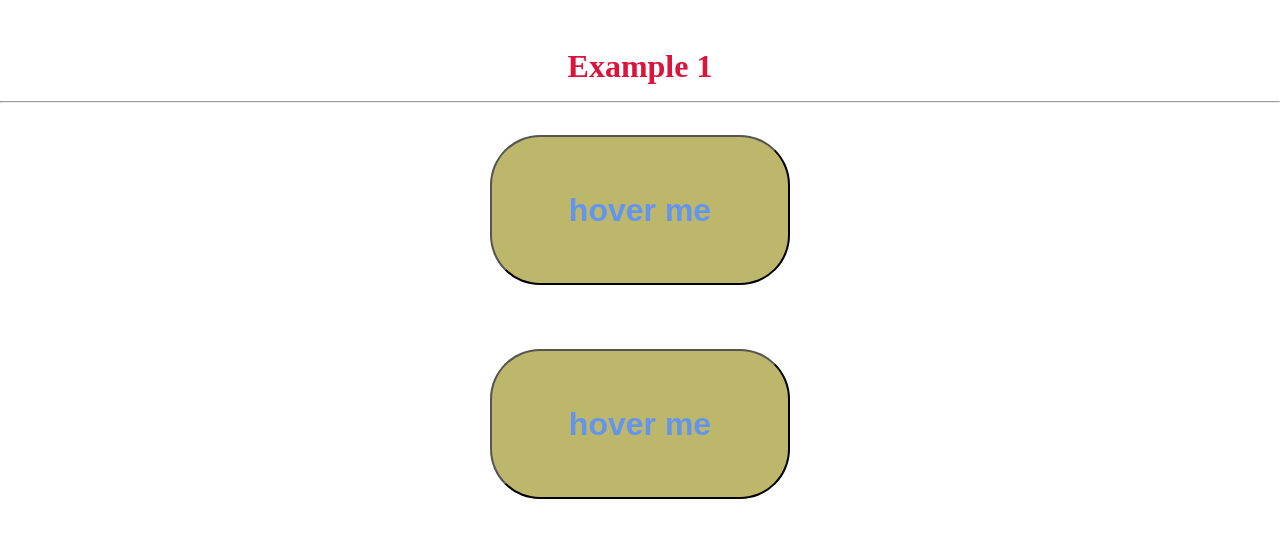
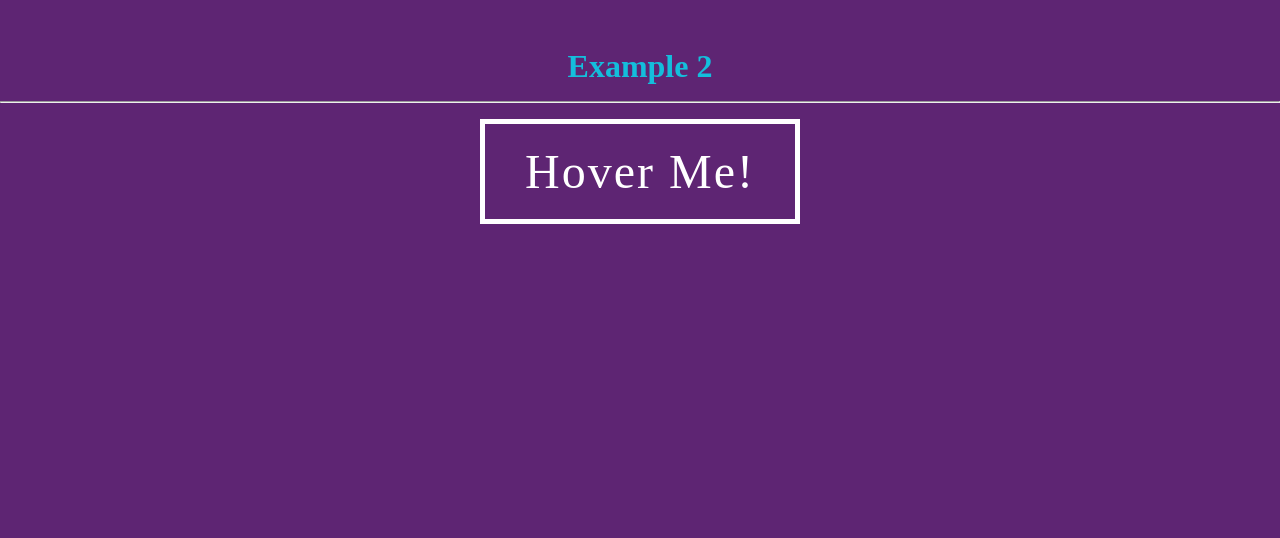
Before and after one commit to faezehpanahi/CSS_animation_2, a plain HTML site: page index.html in a window 1280 px wide. Drawn offline with Linux system fonts and the light colour scheme.

Commit message:
add css animation

```diff
--- a/index.html
+++ b/index.html
@@ -5,13 +5,12 @@
     <meta http-equiv="X-UA-Compatible" content="IE=edge" />
     <meta name="viewport" content="width=device-width, initial-scale=1.0" />
     <link rel="stylesheet" href="./style.css" />
-    <title>Document</title>
+    <title>CSS Animation</title>
   </head>
   <body>
-    <h1>Example 1</h1>
+    <h1>Example 2</h1>
     <hr />
 
-    <button class="rotate">hover me</button>
-    <button class="translate">hover me</button>
+    <a href="#"> Hover Me!</a>
   </body>
 </html>
--- a/style.css
+++ b/style.css
@@ -9,65 +9,56 @@ body{
  margin: 2rem auto;
  display: flex;
  flex-direction: column;
+ background-color: rgb(94, 37, 115);
 }
 
 h1{
-  color: crimson;
+  color: rgb(20, 190, 220);
   margin: 1rem auto;
 }
 
-button{
-  width: 300px;
-  height: 150px;
-  margin: 2rem auto;
-  font-size: 2rem;
-  font-weight: bold;
-  color: cornflowerblue;
-  background-color: darkkhaki;
-  border-radius: 50px;
+a{
+  padding: 20px 40px;
+  margin: 1rem auto;
+  text-decoration: none;
+  color: #fff;
+  font-size: 3rem;
+  letter-spacing: 2px;
+  border: 5px solid #fff;
   position: relative;
-  cursor: pointer;
-  overflow: hidden;
+  transition: 1s;
 }
 
-.rotate::before{
-  content: "hover me";
+a::before{
+  content: "";
   position: absolute;
   top: 0;
   left: 0;
-  display: flex;
-  align-items: center;
-  justify-content: center;
-  /* z-index: -1; */
   width: 100%;
   height: 100%;
-  background-color: darkred;
-  border-radius: 50px;
-  transition: transform 2s linear;
-  transform: rotate(90deg);
-  transform-origin: top right;
+  background-color: #262626;
+  transition: all 1s;
+  transform: rotateX(90deg);
+  z-index: -1;
 }
 
-.rotate:hover::before{
-  transform: rotate(0);
+a:hover::before{
+  transform: rotateX(0);
 }
 
-.translate::before{
-  content: "hover me";
+a::after{
+  content: "";
   position: absolute;
   top: 0;
   left: 0;
-  display: flex;
-  align-items: center;
-  justify-content: center;
   width: 100%;
   height: 100%;
-  background-color: darkred;
-  border-radius: 50px;
-  transition: transform 2s linear;
-  transform: translate(-100%);
+  background-color: #262626;
+  transition: all 1s;
+  transform: rotateY(90deg);
+  z-index: -1;
 }
 
-.translate:hover::before{
-  transform: translate(0);
+a:hover::after{
+  transform: rotateY(0);
 }
```
Also changed, not shown: 1 other file.
